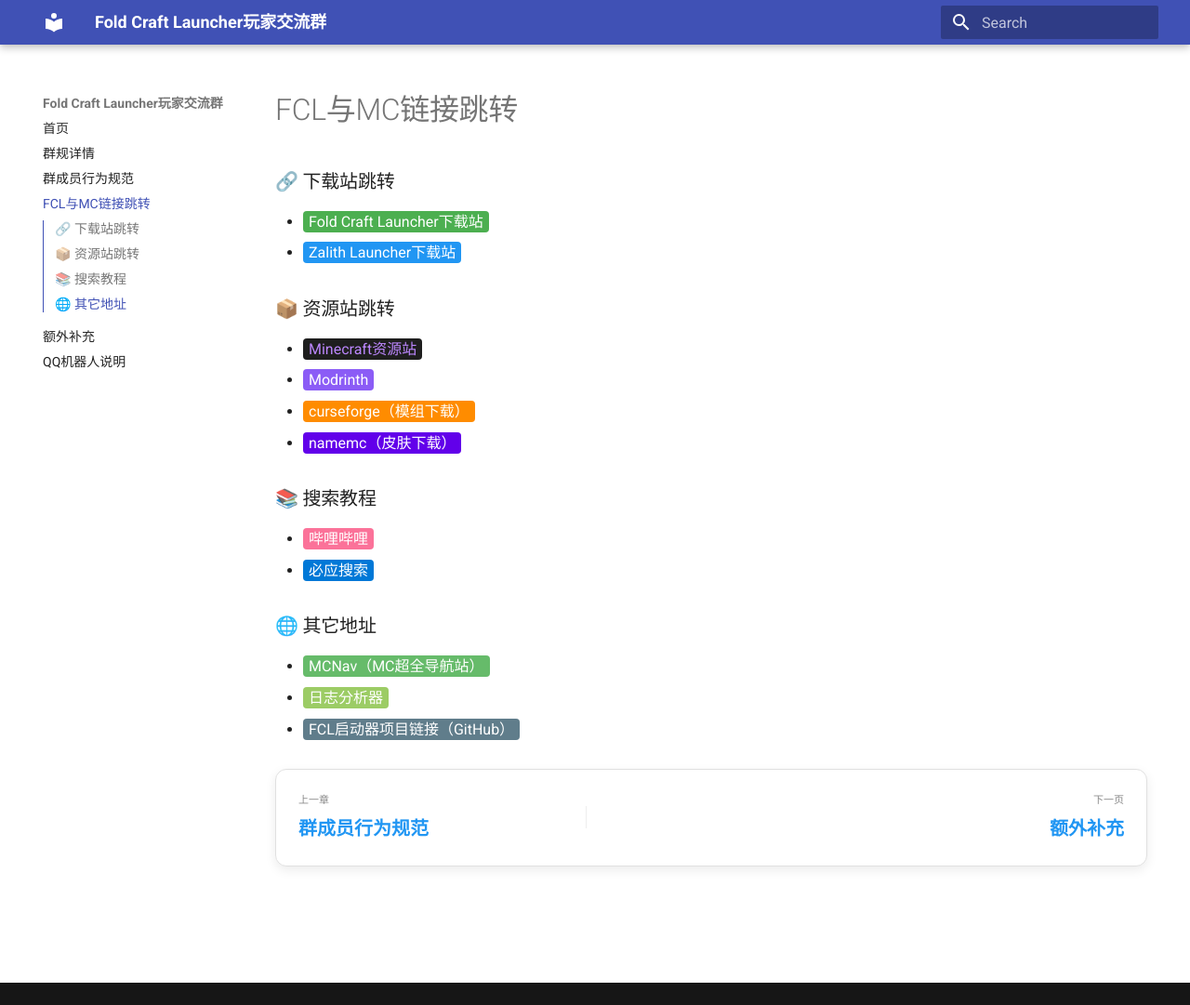
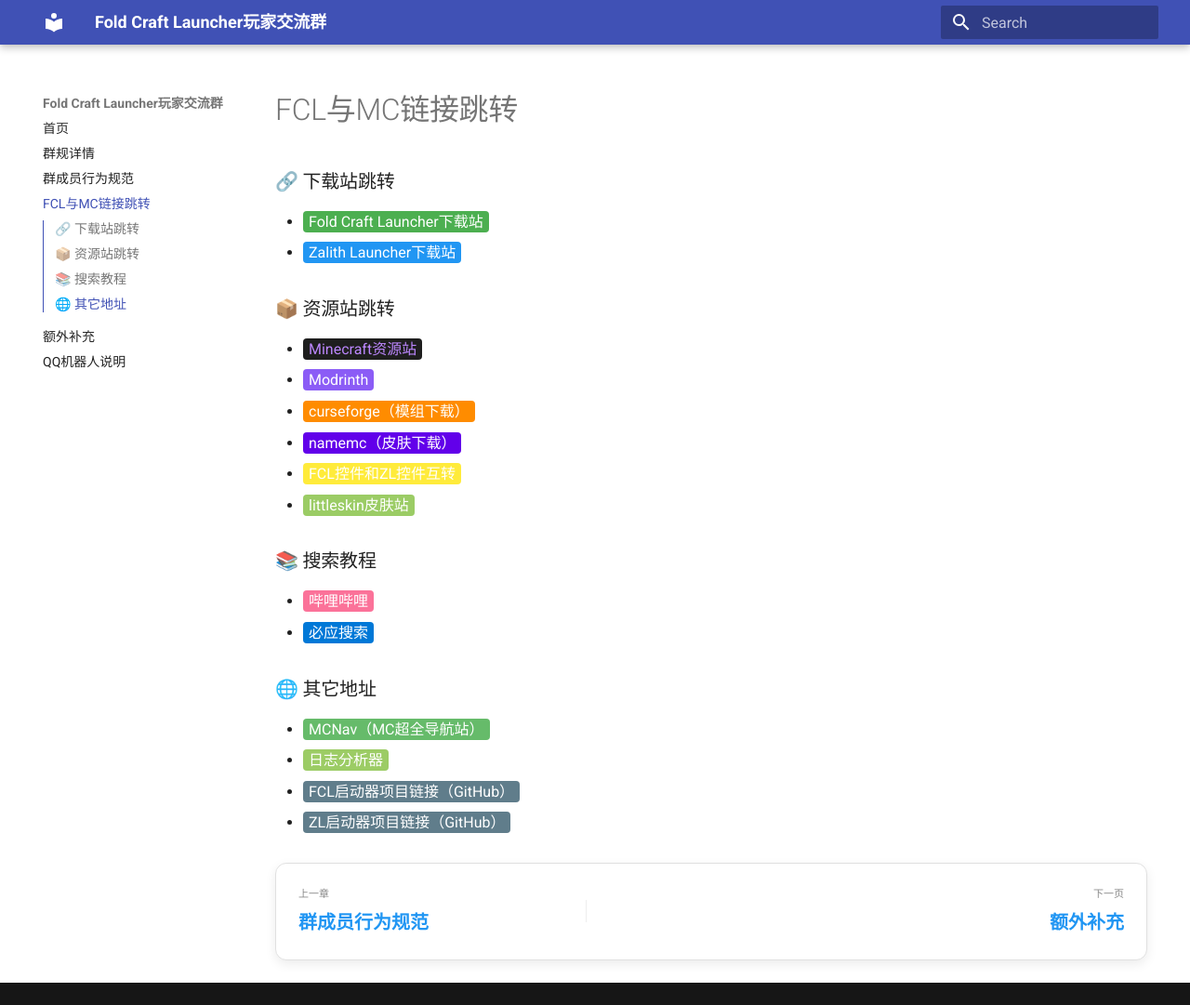
Before and after one commit to WaterGodFurina/WaterGodFurina.github.io, an MkDocs documentation site: the page built from docs/download.md, in a window 1280 px wide and 1081 px high. Shown: the whole window at 93% size. Built offline with MkDocs 1.6.1 and Material for MkDocs 9.7.7, drawn with Linux system fonts in a browser that asks for light colours.

Commit message:
Update download links and remove outdated entry

```diff
--- a/docs/download.md
+++ b/docs/download.md
@@ -7,15 +7,19 @@
 - <a href="https://modrinth.com/" style="color: white; background-color: #8B5CF6; padding: 2px 6px; border-radius: 4px; text-decoration: none;">Modrinth</a>
 - <a href="https://www.curseforge.com/minecraft" style="color: white; background-color: #FF8C00; padding: 2px 6px; border-radius: 4px; text-decoration: none;">curseforge（模组下载）</a>
 - <a href="https://namemc.com/" style="color: white; background-color: #6200EA; padding: 2px 6px; border-radius: 4px; text-decoration: none;">namemc（皮肤下载）</a>
+- <a href="https://ftzc.lemwood.cn/" style="color: white; background-color: #FFEB3B; padding: 2px 6px; border-radius: 4px; text-decoration: none;">FCL控件和ZL控件互转</a>
+- <a href="https://lanrhymelog.netlify.app" style="color: white; background-color: #9BCC65; padding: 2px 6px; border-radius: 4px; text-decoration: none;">littleskin皮肤站</a>
 
 ### 📚 搜索教程
 - <a href="https://www.bilibili.com" style="color: white; background-color: #FB7299; padding: 2px 6px; border-radius: 4px; text-decoration: none;">哔哩哔哩</a>
 - <a href="http://cn.bing.com/" style="color: white; background-color: #0078D7; padding: 2px 6px; border-radius: 4px; text-decoration: none;">必应搜索</a>
 
 ### 🌐 其它地址
-- <a href="https://mcnav.top/" style="color: white; background-color: #66BB6A; padding: 2px 6px; border-radius: 4px; text-decoration: none;">MCNav（MC超全导航站）</a>
+
+- <a href="https://www.mcnav.net/" style="color: white; background-color: #66BB6A; padding: 2px 6px; border-radius: 4px; text-decoration: none;">MCNav（MC超全导航站）</a>
 - <a href="https://lanrhymelog.netlify.app" style="color: white; background-color: #9CCC65; padding: 2px 6px; border-radius: 4px; text-decoration: none;">日志分析器</a>
 - <a href="https://github.com/FCL-Team/FoldCraftLauncher" style="color: white; background-color: #607D8B; padding: 2px 6px; border-radius: 4px; text-decoration: none;">FCL启动器项目链接（GitHub）</a>
+- <a href="https://github.com/ZalithLauncher/ZalithLauncher/" style="color: white; background-color: #607D8B; padding: 2px 6px; border-radius: 4px; text-decoration: none;">ZL启动器项目链接（GitHub）</a>
 
 <style>
   /* 移动端优化的导航卡片 */
```
